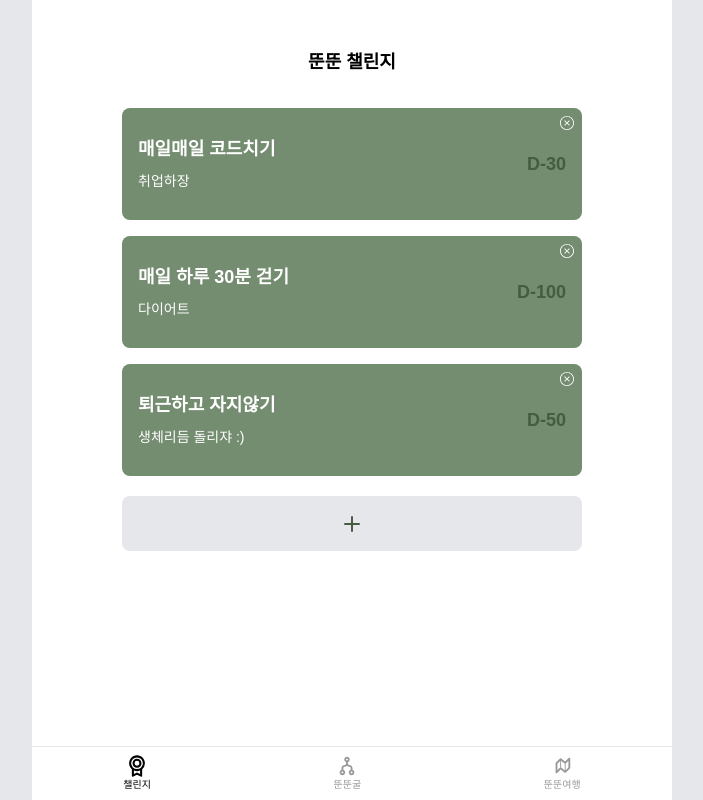
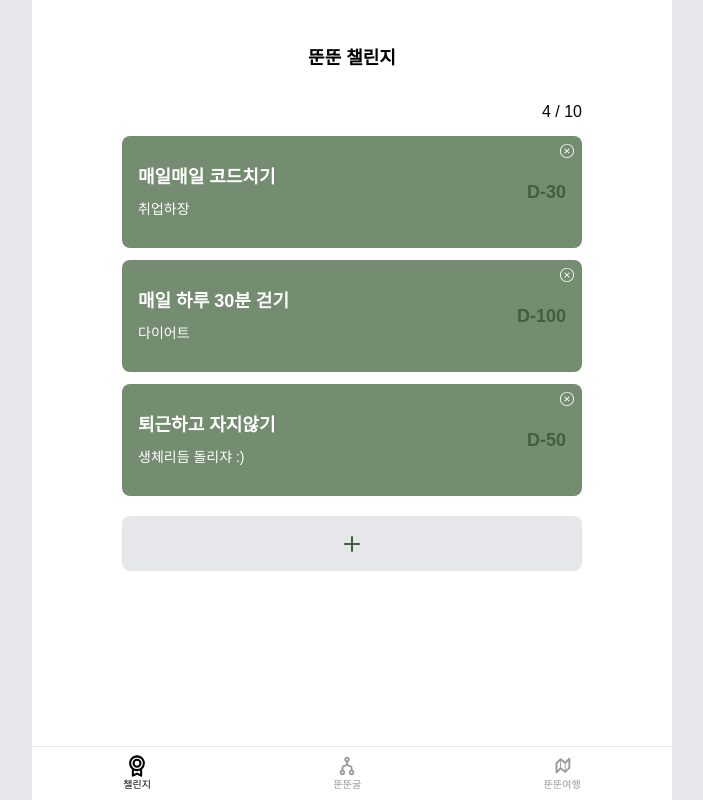
Before and after one commit to We-LGD/ddoon-ddoon, a React (Vite) app: page /challenge in a window 1280 px wide. Shown: the whole page, without its empty margins (288-991 px from the left). Built offline with nearby package versions, Linux system fonts and the light colour scheme; a web font is replaced by a local one.

Commit message:
design: 스타일 수정

```diff
--- a/src/pages/Challenge.tsx
+++ b/src/pages/Challenge.tsx
@@ -10,8 +10,9 @@ const dummy = [
 function Challenge() {
   return (
     <div className="flex flex-col items-center">
-      <h1 className="text-lg font-bold my-8">뚠뚠 챌린지</h1>
-      <section className="flex flex-col gap-4 mb-1">
+      <h1 className="text-lg font-bold my-7">뚠뚠 챌린지</h1>
+      <section className="flex flex-col gap-3 mb-1">
+        <p className="text-right text-base">{dummy.length + 1} / 10</p>
         {dummy.map((v) => {
           return <ChallengeBox title={v.title} memo={v.memo} day={v.day} />;
         })}
```
